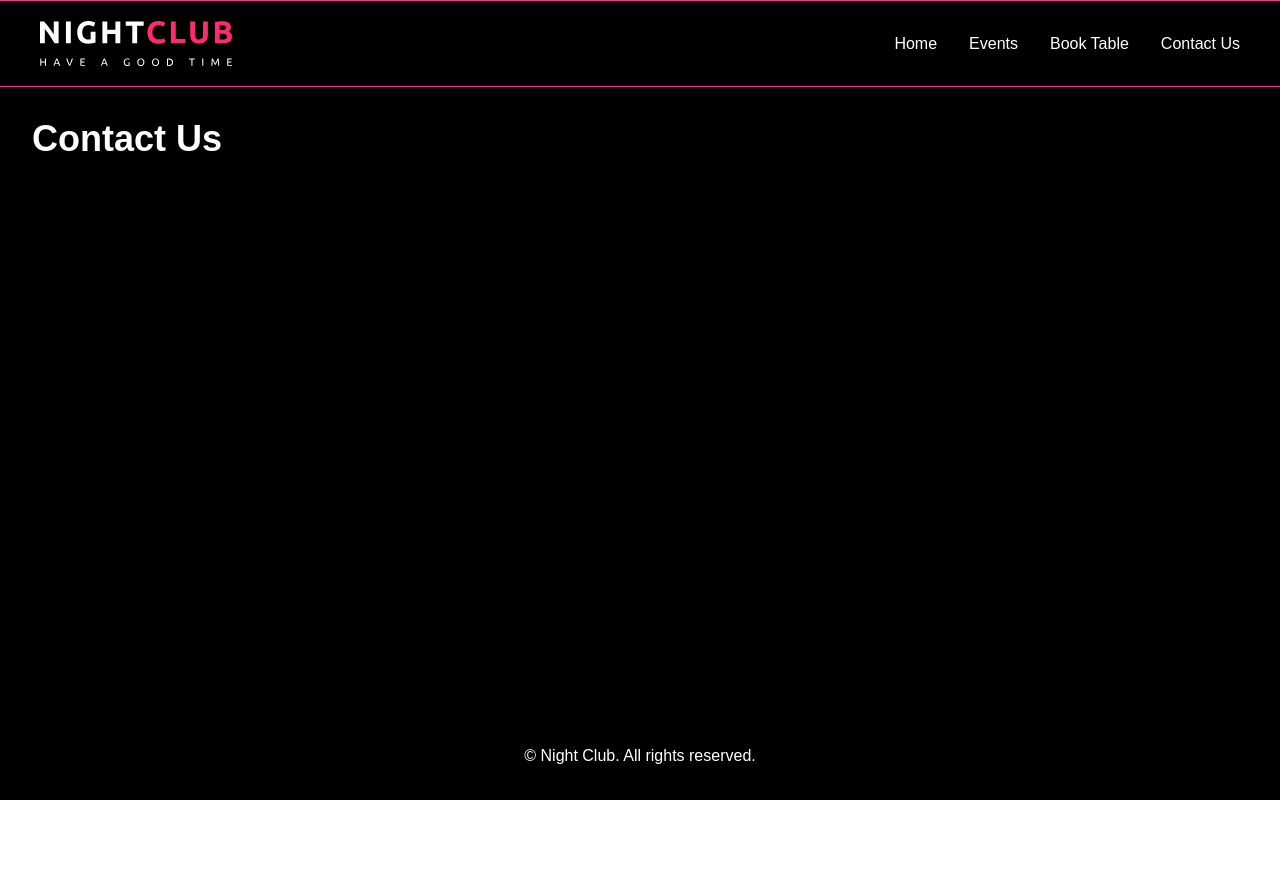
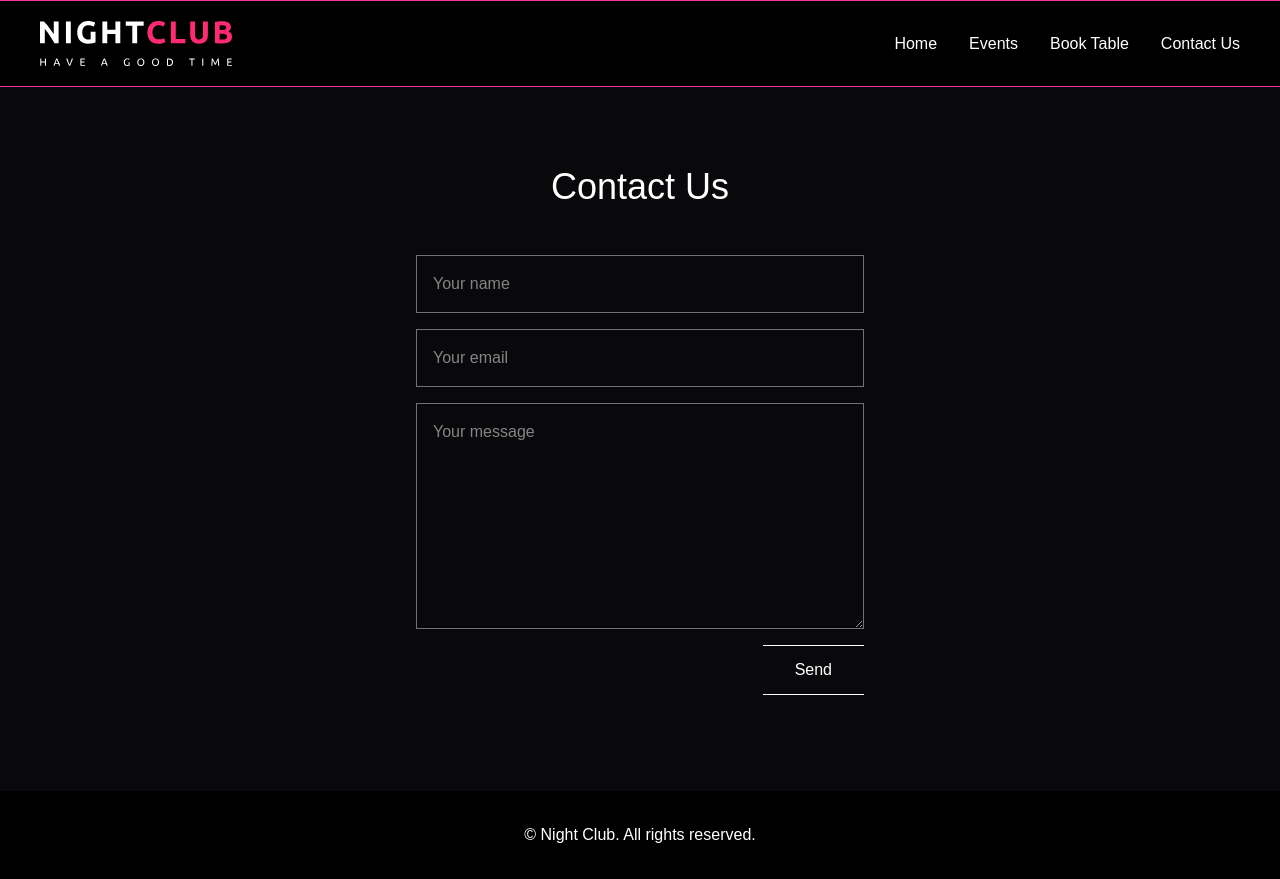
Before and after one commit to OsKi05-12/night-club-frontend, a Next.js app: page /contact in a window 1280 px wide. Before the commit the page ends 800 px from the top, so only its background shows below. Built offline with nearby package versions, Linux system fonts and the light colour scheme.

Commit message:
Add contact form with API submission and feedback

```diff
--- /dev/null
+++ b/src/app/contact/ContactForm.js
@@ -0,0 +1,56 @@
+"use client";
+
+import { useActionState } from "react";
+
+const fieldClass =
+  "border border-zinc-500 bg-transparent p-4 focus-visible:outline-2 focus-visible:outline-pink-500";
+
+export default function ContactForm({ sendMessage }) {
+  const [state, formAction, isPending] = useActionState(sendMessage, {
+    message: "",
+  });
+
+  return (
+    <form
+      action={formAction}
+      className="mx-auto flex w-full max-w-md flex-col gap-4"
+    >
+      <input
+        className={fieldClass}
+        type="text"
+        name="name"
+        placeholder="Your name"
+        aria-label="Your name"
+        required
+      />
+
+      <input
+        className={fieldClass}
+        type="email"
+        name="email"
+        placeholder="Your email"
+        aria-label="Your email"
+        required
+      />
+
+      <textarea
+        className={fieldClass}
+        name="content"
+        placeholder="Your message"
+        aria-label="Your message"
+        rows={8}
+        required
+      />
+
+      <button
+        type="submit"
+        disabled={isPending}
+        className="ml-auto border-y border-white px-8 py-3 focus-visible:outline-2 focus-visible:outline-pink-500 disabled:opacity-50"
+      >
+        {isPending ? "Sending..." : "Send"}
+      </button>
+
+      <p role="status">{state.message}</p>
+    </form>
+  );
+}
--- a/src/app/contact/page.js
+++ b/src/app/contact/page.js
@@ -1,11 +1,53 @@
 import TopNav from "../../components/TopNav";
+import ContactForm from "./ContactForm";
 
 export default function ContactPage() {
+  async function sendMessage(_previousState, formData) {
+    "use server";
+
+    const name = formData.get("name")?.trim();
+    const email = formData.get("email")?.trim();
+    const content = formData.get("content")?.trim();
+
+    if (!name || !email || !content) {
+      return { message: "Please fill in all three fields." };
+    }
+
+    const apiUrl = process.env.API_URL || "http://localhost:4000";
+
+    try {
+      const response = await fetch(`${apiUrl}/contact_messages`, {
+        method: "POST",
+        headers: { "Content-Type": "application/json" },
+        body: JSON.stringify({
+          name,
+          email,
+          content,
+          date: new Date().toISOString(),
+        }),
+      });
+
+      if (response.status === 400) {
+        return { message: "Please check your name, email and message." };
+      }
+
+      if (!response.ok) {
+        return { message: "Could not send your message. Please try again." };
+      }
+
+      return { message: "Message sent!" };
+    } catch {
+      return { message: "Could not send your message. Please try again." };
+    }
+  }
+
   return (
     <>
       <TopNav />
-      <main className="flex-1 bg-black p-8 text-white">
-        <h1 className="text-4xl font-bold">Contact Us</h1>
+
+      <main className="flex-1 bg-zinc-950 px-6 py-20 text-white">
+        <h1 className="mb-12 text-center text-4xl">Contact Us</h1>
+        <ContactForm sendMessage={sendMessage} />
       </main>
     </>
   );
```
